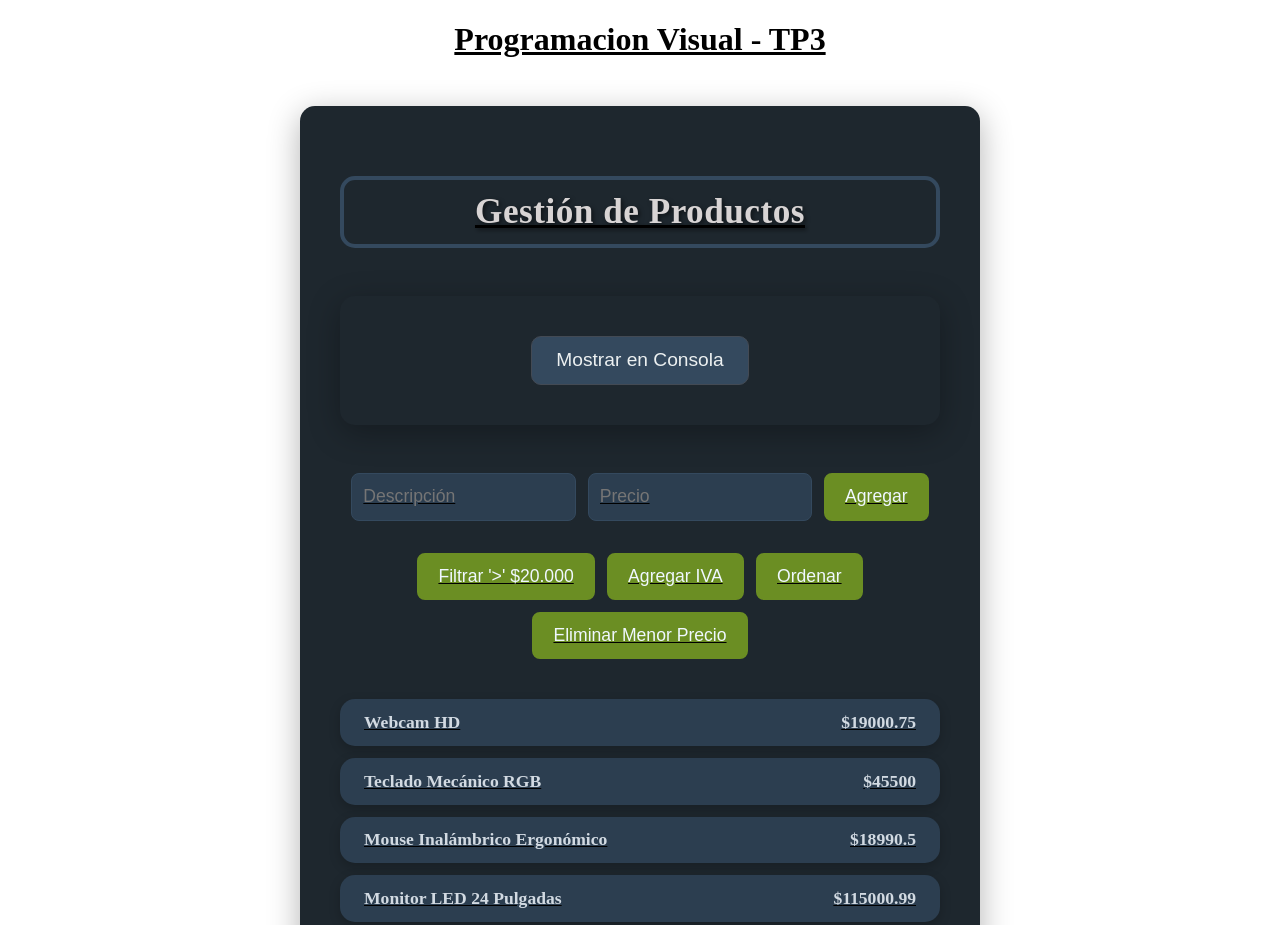
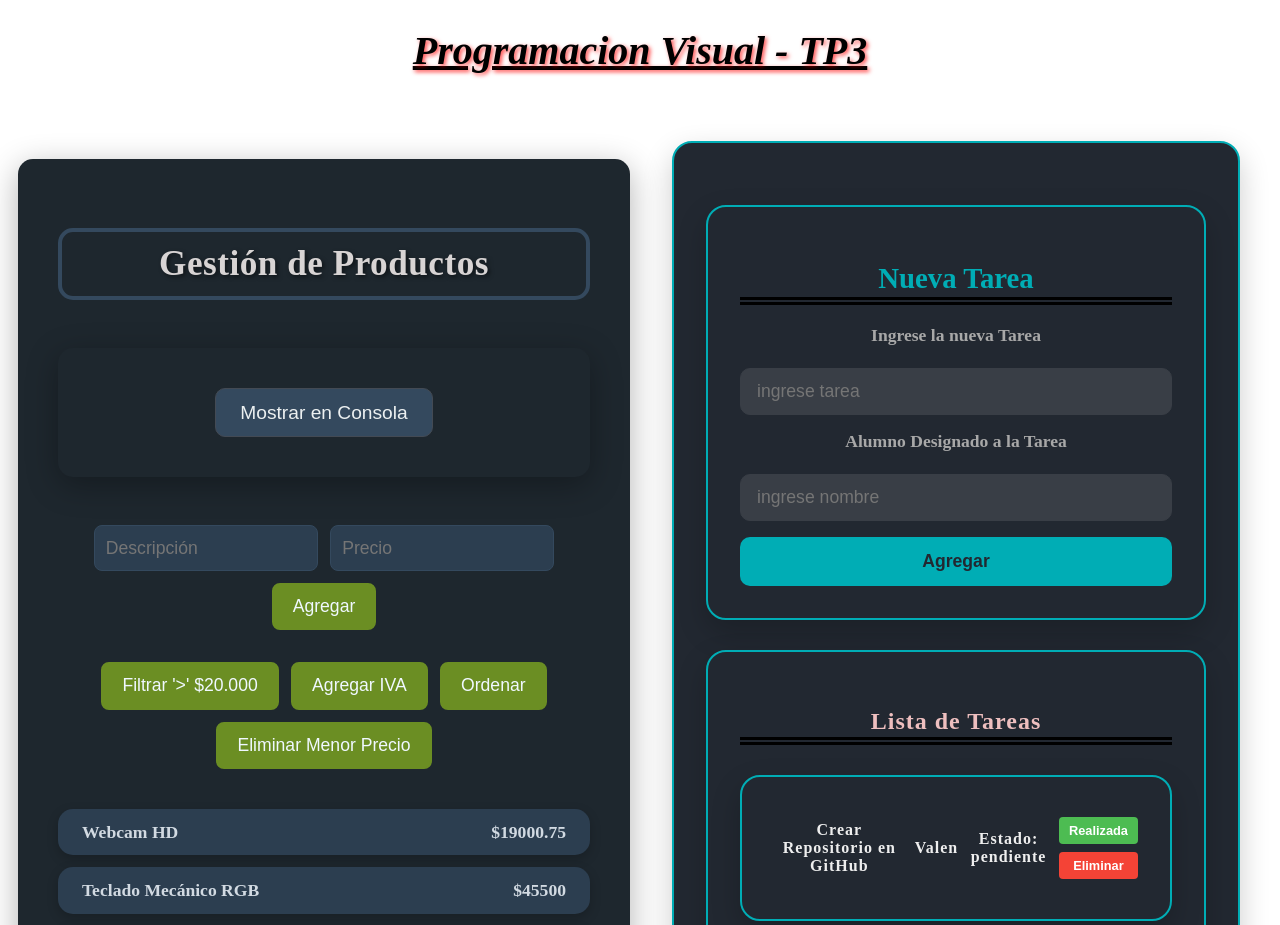
Before and after one commit to valenmadrigal/tp03PV2025Grupo20, a React (Vite) app: page / in a window 1280 px wide. Shown: the top 925 px of the page. Built offline with nearby package versions, Linux system fonts and the light colour scheme.

Commit message:
Cambios en Productos y Tareas "Franco Arcibia" con ayuda

```diff
--- a/src/App.jsx
+++ b/src/App.jsx
@@ -1,20 +1,26 @@
 import { useState } from 'react'
-import reactLogo from './assets/react.svg'
-import viteLogo from '/vite.svg'
 import Producto from './assets/component/Productos.jsx'
+import Tareas from './assets/component/Tareas.jsx'
+import './assets/css/App.css'
 
 
 function App() {
-  const [count, setCount] = useState(0)
 
   return (
    <div className="contenedor-principal" style={{
   textAlign: 'center',
-  textDecoration: 'underline',
   fontWeight: 'bold'
+
 }}>
-  <h1>Programacion Visual - TP3</h1>
-  <Producto></Producto>
+  <h1 className='titulo'>Programacion Visual - TP3</h1>
+  <div className="componentes-lado-a-lado">
+  <div>
+    <Producto />
+  </div>
+  <div>
+    <Tareas />
+  </div>
+</div>
 </div>
   );
 }
--- a/src/assets/component/Tareas.jsx
+++ b/src/assets/component/Tareas.jsx
@@ -14,7 +14,7 @@ function Tareas () {
         {id:2,descripcion: "Agregar Colaboradores", alumno:"Franco", estado: "pendiente"},
         {id:3,descripcion: "Crear Rama de Trabajo", alumno:"Selene", estado: "pendiente"},
         {id:4,descripcion: "Hacer Commits con Avanzes", alumno: "Franco", estado: "pendiente"},
-         {id:5,descripcion: "Actualizar avance en Readme", alumno: "Xel", estado: "pendiente"}]);
+         {id:5,descripcion: "Actualizar avance en Readme", alumno: "Axel", estado: "pendiente"}]);
 
     return(
         <div className="task-input-container">
--- a/src/assets/component/TaskInput.jsx
+++ b/src/assets/component/TaskInput.jsx
@@ -1,25 +1,55 @@
-import { useState } from 'react';
+import { useState } from "react";
 
-const TaskInput = ({ onAddTask }) => {
-const [text, setText] = useState('');
+import '../css/TaskInput.css';
 
-const handleSubmit = (e) => {
-    e.preventDefault();
-    onAddTask(text);
-    setText('');
-};
+function TaskInput (props) {
 
-return (
-    <form onSubmit={handleSubmit}>
-    <input
-        type="text"
-        value={text}
-        onChange={(e) => setText(e.target.value)}
-        placeholder="Agregar tarea"
-    />
-    <button type="submit">Agregar</button>
-    </form>
-);
-};
+const [lista,setLista] = props.tareas;
+const [nuevo,setNuevo] = useState ("");
+const [alumno,setAlumno] = useState("");
+
+
+const guardarAlumno = (event) => {
+    setAlumno(event.target.value);
+}
+
+const guardarNombre = (event) => {
+    setNuevo(event.target.value);
+}
+
+const crearTarea = (descripcionTarea, alumno) => {
+    let contador=lista.length > 0 ? Math.max(...lista.map(t => t.id)) : 0;
+    return {
+        id: contador + 1,
+        descripcion: descripcionTarea,
+        alumno: alumno,
+        estado: "pendiente"};
+}
+
+const agregarTarea = (event) => {
+    event.preventDefault();
+    if(nuevo.trim() !== "" || alumno.trim() !== ""){
+    const nuevaTarea = crearTarea(nuevo,alumno);
+    setLista([...lista, nuevaTarea]);
+    console.log(nuevaTarea.descripcion);
+    setAlumno("");
+    setNuevo("");
+    console.log(nuevaTarea);
+    }
+}
+
+    return(
+        <div className="task-input-container">
+            <h2>Nueva Tarea</h2>
+            <form onSubmit={agregarTarea}>
+            <label>Ingrese la nueva Tarea</label>
+            <input type="text" placeholder="ingrese tarea" value={nuevo} onChange={guardarNombre}/>
+            <label>Alumno Designado a la Tarea</label>
+            <input type="text" placeholder="ingrese nombre" value={alumno} onChange={guardarAlumno} />
+            <button type="submit">Agregar</button>
+            </form>
+        </div>
+    );
+}
 
 export default TaskInput;
--- a/src/assets/component/TaskItem.jsx
+++ b/src/assets/component/TaskItem.jsx
@@ -1,23 +1,53 @@
+import { useState } from "react";
+// import TaskList from "./TaskList";
+import '../css/TaskInput.css';
 
 
-// TaskItem
+function TaskItem (props) {
 
-import { useState } from "react";
+    const[elemento,setElemento] = useState(props.tarea);
+    const[lista,setLista] = props.listaTareas;
 
-const TaskItem = ({ task, onToggleCompleted, onDelete }) => {
-  return (
-    <li>
-      <input
-        type="checkbox"
-        checked={task.completed}
-        onChange={() => onToggleCompleted(task.id)}
-      />
-      <span style={{ textDecoration: task.completed ? 'line-through' : 'none' }}>
-        {task.text}
-      </span>
-      <button onClick={() => onDelete(task.id)}>Eliminar</button>
-    </li>
-  );
-};
+    const eliminar = () => {
+        console.log(elemento.id)
+        const listaEliminada = lista.filter(t => t.id !== elemento.id);
+        console.log(listaEliminada);
+        setLista(listaEliminada);
+        console.log("Tarea Eliminada")
+    }
+
+    const cambioEstado = (estado) => {
+        if(estado == "realizada") {
+            return "pendiente"
+        }
+        else {
+            return "realizada"
+        }
+    }
+
+    const realizar = (evento) => {
+        const elementoNuevo = {
+            id:elemento.id,
+            descripcion: elemento.descripcion,
+            alumno: elemento.alumno,
+            estado: cambioEstado(elemento.estado)
+        };
+        setElemento(elementoNuevo);
+        console.log("Tarea Realizada")
+    }
+
+    return (
+        <div className="task-input-container">
+          <div className="tarea">
+            <h3>{elemento.descripcion}</h3>
+            <h3>{elemento.alumno}</h3>
+            <h3>Estado: {elemento.estado}</h3>
+       <div className="botones-tarea"> {/* Nuevo div para los botones */}
+            <button className="realizar" onClick={realizar}>Realizada</button>
+            <button className="realizar" onClick={eliminar}>Eliminar</button>
+          </div>  </div>
+        </div>
+    );
+}
 
 export default TaskItem;
--- a/src/assets/component/TaskList.jsx
+++ b/src/assets/component/TaskList.jsx
@@ -1,24 +1,25 @@
-// TaskList.jsx
-import React from 'react';
-import TaskItem from './TaskItem';
 
-const TaskList = ({ tasks, onToggleCompleted, onDelete }) => {
-  if (tasks.length === 0) {
-    return <p>No hay tareas aún.</p>;
-  }
+import TaskItem from "./TaskItem";
 
-  return (
-    <ul>
-      {tasks.map((task) => (
-        <TaskItem
-          key={task.id}
-          task={task}
-          onToggleCompleted={() => onToggleCompleted(task.id)}
-          onDelete={() => onDelete(task.id)}
-        />
-      ))}
-    </ul>
-  );
-};
+import '../css/TaskInput.css';
+
+function TaskList (props) {
+
+    const [lista,setLista] = props.tareas;
+
+
+    return (
+        <div className="task-input-container">
+            <h3 className="titulo-tarea">Lista de Tareas</h3>
+            <ul className="tareas">
+                {lista.map((elemento)=> (<li key={elemento.id}>
+                    <TaskItem tarea = {elemento} listaTareas={[lista,setLista]}></TaskItem>
+
+                    </li>))}
+            </ul>
+
+        </div>
+    );
+}
 
 export default TaskList;
--- /dev/null
+++ b/src/assets/css/App.css
@@ -0,0 +1,32 @@
+.componentes-lado-a-lado {
+  display: flex; /* Disposición en fila para pantallas grandes */
+  flex-direction: row; /* Elementos uno al lado del otro */
+  justify-content: space-around; /* Distribuye el espacio entre los componentes */
+  align-items: flex-start; /* Alinea los componentes en la parte superior */
+  width: 100%; /* Ocupa todo el ancho disponible del contenedor padre */
+}
+
+.componentes-lado-a-lado > div {
+  flex: 1; /* Cada componente intenta ocupar el mismo espacio */
+  margin: 10px; /* Espacio alrededor de cada componente */
+  min-width: 300px; /* Ancho mínimo para evitar que se encojan demasiado */
+}
+
+/* Media query para pantallas móviles (ancho máximo de 768px, por ejemplo) */
+@media (max-width: 768px) {
+  .componentes-lado-a-lado {
+    flex-direction: column; /* Disposición en columna para pantallas pequeñas */
+    align-items: stretch; /* Los componentes se estiran para ocupar el ancho */
+  }
+
+  .componentes-lado-a-lado > div {
+    width: 100%; /* Ocupan todo el ancho en pantallas pequeñas */
+    margin: 10px 0; /* Espacio vertical entre los componentes */
+  }
+}
+h1.titulo {
+  font-size: 2.5em; /* Letras más grandes (ajusta el valor según necesites) */
+  text-shadow: 2px 2px 4px rgba(255, 0, 0, 0.7); /* Sombreado rojo (ajusta los valores para intensidad y desplazamiento) */
+  text-decoration: underline; /* Subrayado */
+  font-style: italic; /* Letras cursivas */
+}
--- a/src/assets/css/TaskInput.css
+++ b/src/assets/css/TaskInput.css
@@ -1,59 +1,150 @@
+
 .task-input-container {
-  background-color: whitesmoke;
-  border: 2px solid #00796b;
-  border-radius: 16px;
-  padding: 24px;
-  max-width: 450px;
-  margin: 20px auto;
-  box-shadow: 0 8px 20px rgba(0, 0, 0, 0.1);
+  background-color: #222831;
+  border: 2px solid #00adb5;
+  border-radius: 20px;
+  padding: 32px;
+  max-width: 500px;
+  margin: 30px auto;
+  box-shadow: 0 12px 30px rgba(0, 0, 0, 0.2);
 }
 
 .task-input-container h3 {
   text-align: center;
-  color: #00796b;
-  font-size: 1.6rem;
-  margin-bottom: 16px;
+  color: #eeeeee;
+  font-size: 1rem;
+  margin-bottom: 20px;
+  letter-spacing: 1px;
 }
-.task-input-container h2{
+
+.task-input-container button {
+  padding: 14px;
+  font-weight: bold;
+  background-color: #00adb5;
+  color: #222831;
+  border: none;
+  border-radius: 10px;
+  cursor: pointer;
+  font-size: 1.1rem;
+  transition: background-color 0.3s;
+}
+
+.task-input-container button:hover {
+  background: #5cb85c;
+  color: #eeeeee;
+}
+
+.task-input-container h2 {
   text-align: center;
-  color: #00796b;
-  font-size: 1.6rem;
-  margin-bottom: 16px;
-  border-style: dashed;
+  color: #00adb5;
+  font-size: 1.8rem;
+  margin-bottom: 20px;
+   border-bottom: 8px double black; /* Grosor mínimo recomendado: 3px */
+  padding-bottom: 2px; /* Ajusta el espacio entre el texto y la línea */
+
 }
-.task-input-container label{
+
+.task-input-container label {
   display: block;
-  color: black;
+  color: #a8a8a8;
+  margin-bottom: 6px;
+  font-size: 1.1rem;
 }
 
 .task-input-container form {
   display: flex;
   flex-direction: column;
-  gap: 12px;
+  gap: 16px;
 }
 
 .task-input-container input {
-  padding: 10px 14px;
-  font-size: 1rem;
-  border-radius: 8px;
-  border: 1px solid #80deea;
+  padding: 12px 16px;
+  font-size: 1.1rem;
+  border-radius: 10px;
+  border: 1px solid #393e46;
+  background-color: #393e46;
+  color: #eeeeee;
   transition: border-color 0.3s;
 }
+
 .task-input-container input:focus {
-  border-color: #26c6da;
+  border-color: #00adb5;
   outline: none;
+  box-shadow: 0 0 8px rgba(0, 173, 181, 0.5);
+}
+/* Estilos para la lista de tareas */
+.task-input-container .titulo-tarea {
+  font-size: 1.5rem; /* Título un poco más pequeño */
+  text-align: center;
+  margin-bottom: 15px;
+  color: #eebfbf;
+   border-bottom: 8px double black; /* Grosor mínimo recomendado: 3px */
+  padding-bottom: 2px; /* Ajusta el espacio entre el texto y la línea */
+
 }
 
-.task-input-container button {
-  padding: 12px;
-  font-weight: bold;
-  background-color: #00796b;
-  color: white;
-  border: none;
-  border-radius: 8px;
-  cursor: pointer;
+.task-input-container .tareas {
+  list-style: none;
+  padding: 0;
 }
 
-.task-input-container button:hover {
-  background: #66bb6a;
+.task-input-container .tareas li {
+  margin-bottom: 8px;
 }
+
+/* Estilos para el item de tarea individual */
+.task-input-container .tarea {
+  display: flex; /* Alinea los elementos en fila */
+  align-items: center; /* Centra verticalmente los elementos */
+  gap: 10px; /* Espacio entre los elementos */
+  padding: 8px 0;
+  border-bottom: 1px solid #eee; /* Separador entre tareas */
+}
+
+.task-input-container .tarea:last-child {
+  border-bottom: none;
+}
+
+.task-input-container .tarea h3 {
+  font-size: 1rem; /* Letra más pequeña para la información */
+  margin: 0; /* Elimina márgenes por defecto */
+}
+
+.task-input-container .tarea h3:first-child {
+  flex-grow: 1; /* La descripción ocupa el espacio restante */
+}
+.task-input-container .tarea .botones-tarea {
+  display: flex; /* Inicialmente en fila */
+  flex-direction: column; /* Cambia a columna para apilar verticalmente */
+  align-items: stretch; /* Estira los botones para ocupar el ancho */
+  gap: 8px; /* Espacio entre los botones */
+}
+
+.task-input-container .tarea button.realizar {
+  padding: 6px 10px;
+  border: none;
+  border-radius: 4px;
+  cursor: pointer;
+  font-size: 0.8rem;
+  transition: background-color 0.3s ease;
+  width: 100%; /* Ocupar todo el ancho del contenedor */
+  margin-bottom: 0; /* Eliminar margen inferior innecesario */
+}
+
+.task-input-container .tarea button.realizar:first-of-type {
+  background-color: #4dbc52; /* Verde para "Realizada" */
+  color: white;
+}
+
+.task-input-container .tarea button.realizar:first-of-type:hover {
+  background-color: #0d7a13;
+}
+
+.task-input-container .tarea button.realizar:last-of-type {
+  background-color: #f44336; /* Rojo para "Eliminar" */
+  color: white;
+}
+
+.task-input-container .tarea button.realizar:last-of-type:hover {
+  background-color: #8d0909;
+}
```
Also changed, not shown: src/App1.jsx (deleted, +0 -52 lines), src/assets/component/Productos.jsx (+7 -6 lines).
